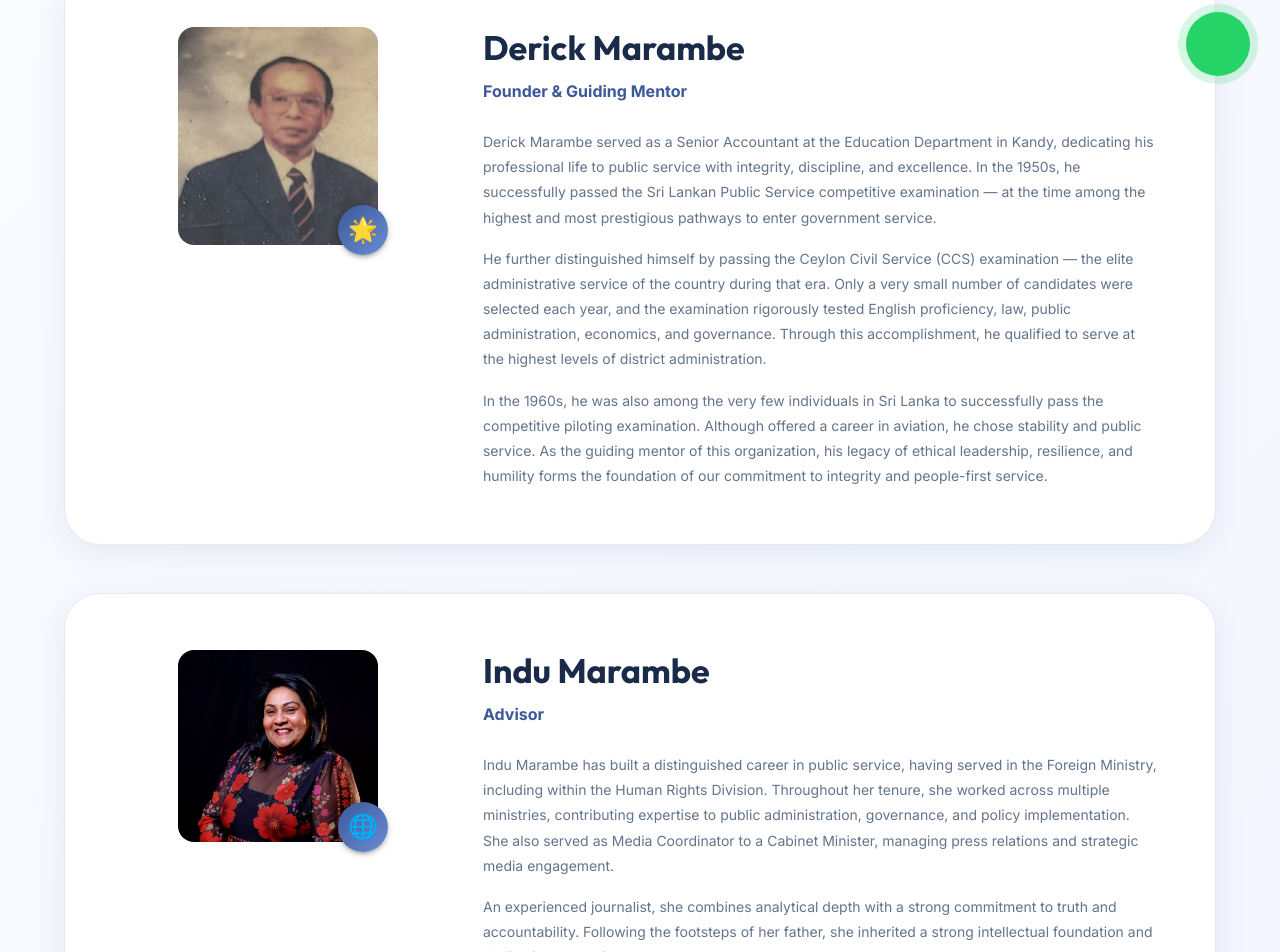
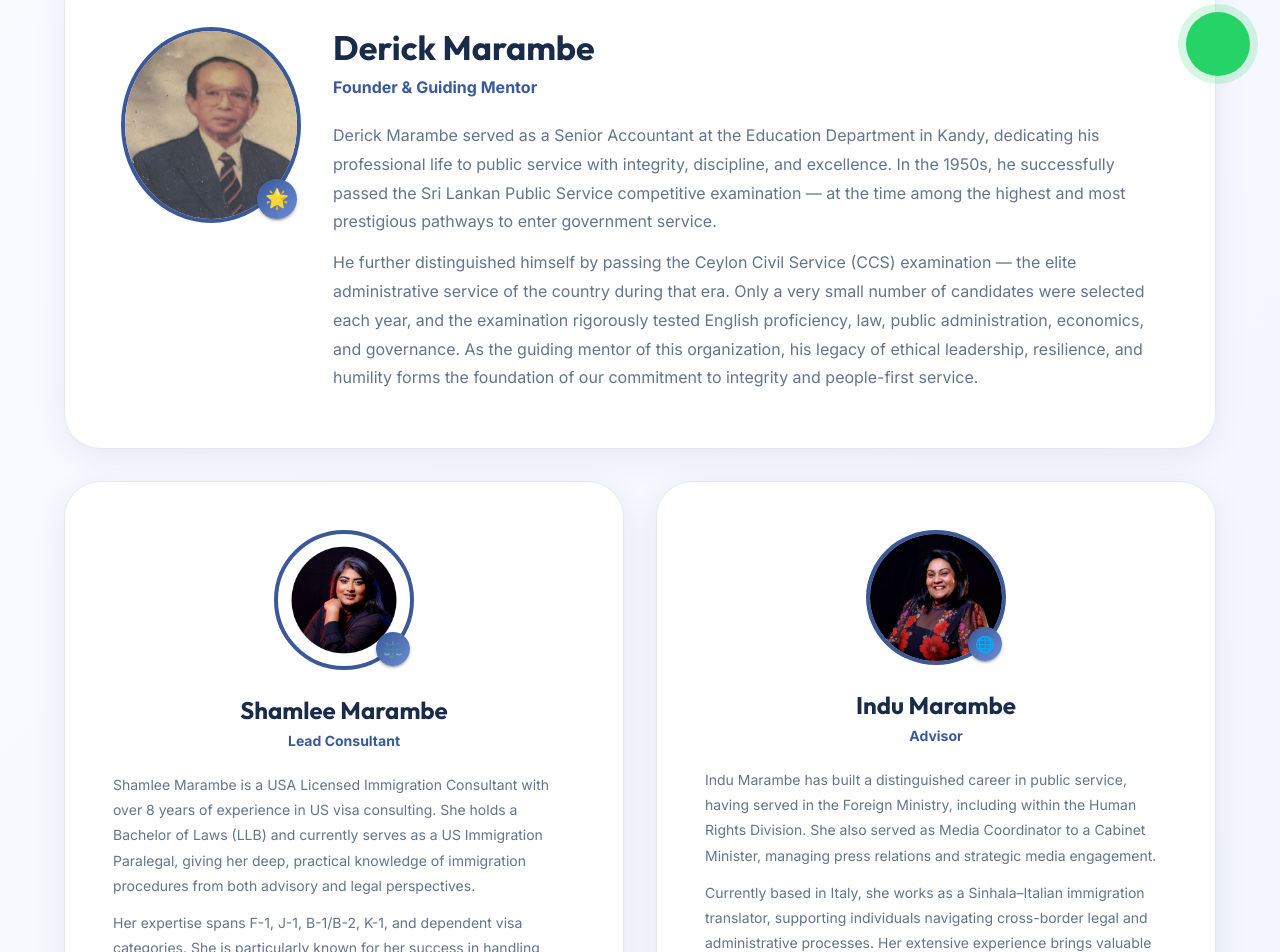
Before and after one commit to Redsniper99/global_cunsulting_visa_hub, a Next.js app: page /about in a window 1280 px wide. Shown: the part 694-1646 px from the top of the page. Built offline with nearby package versions, Linux system fonts and the light colour scheme; no server answers; some icons are missing.

Commit message:
feat: create About page component displaying company information, team, values, and expertise.

```diff
--- a/src/app/about/page.tsx
+++ b/src/app/about/page.tsx
@@ -82,11 +82,11 @@ export default function AboutPage() {
 
             {/* Leadership Section */}
             <Box component="section" sx={{ py: 12, background: 'linear-gradient(135deg, #FAFBFF 0%, #F3F6FF 100%)' }}>
-                <Container>
+                <Container maxWidth="lg">
                     <ScrollAnimation>
                         <Box textAlign="center" mb={8}>
                             <Typography variant="h3" fontWeight="bold" sx={{ mb: 2 }}>
-                                Meet Our <Box component="span" sx={{ color: 'primary.main' }}>Leadership</Box>
+                                Meet Our <Box component="span" sx={{ color: 'primary.main' }}>Team</Box>
                             </Typography>
                             <Typography variant="h6" color="text.secondary" sx={{ fontWeight: 400 }}>
                                 The people behind Global Consulting &amp; Visa Hub
@@ -94,129 +94,144 @@ export default function AboutPage() {
                         </Box>
                     </ScrollAnimation>
 
-                    <Box sx={{ display: 'flex', flexDirection: 'column', gap: 6 }}>
+                    <Grid container spacing={4}>
 
-                        {/* Derick Marambe - Founder */}
+                        {/* ── Row 1: Derick Marambe – full width (Founder) ── */}
+                        <Grid size={{ xs: 12 }}>
+                            <ScrollAnimation delay={0}>
                                 <GlassCard hover={false}>
-                            <Box sx={{ p: { xs: 2, md: 4 } }}>
-                                <Grid container spacing={6} alignItems="flex-start">
-                                    <Grid size={{ xs: 12, md: 4 }} sx={{ display: 'flex', justifyContent: 'center' }}>
-                                        <Box sx={{ position: 'relative' }}>
+                                    <Box sx={{
+                                        p: { xs: 3, md: 4 },
+                                        display: 'flex',
+                                        flexDirection: { xs: 'column', md: 'row' },
+                                        alignItems: { xs: 'center', md: 'flex-start' },
+                                        gap: 4,
+                                    }}>
+                                        {/* Photo */}
+                                        <Box sx={{ flexShrink: 0, position: 'relative' }}>
                                             <Image
                                                 src="/Derick Marambe n.jpg"
                                                 alt="Derick Marambe"
-                                                width={200}
-                                                height={200}
-                                                style={{ borderRadius: 16, objectFit: 'cover' }}
+                                                width={180}
+                                                height={180}
+                                                style={{ borderRadius: '50%', objectFit: 'cover', border: '4px solid #3B5998', display: 'block' }}
                                             />
-                                            <Box
-                                                sx={{
-                                                    position: 'absolute',
-                                                    bottom: -10,
-                                                    right: -10,
-                                                    width: 50,
-                                                    height: 50,
-                                                    borderRadius: '50%',
+                                            <Box sx={{
+                                                position: 'absolute', bottom: 4, right: 4,
+                                                width: 40, height: 40, borderRadius: '50%',
                                                 background: 'linear-gradient(135deg, #3B5998 0%, #6B8DD6 100%)',
-                                                    display: 'flex',
-                                                    alignItems: 'center',
-                                                    justifyContent: 'center',
-                                                    fontSize: '1.5rem',
-                                                    boxShadow: 3
-                                                }}
-                                            >
-                                                🌟
+                                                display: 'flex', alignItems: 'center', justifyContent: 'center',
+                                                fontSize: '1.2rem', boxShadow: 2,
+                                            }}>🌟</Box>
                                         </Box>
-                                        </Box>
-                                    </Grid>
-                                    <Grid size={{ xs: 12, md: 8 }}>
-                                        <Box textAlign={{ xs: 'center', md: 'left' }}>
-                                            <Typography variant="h4" fontWeight="bold" sx={{ mb: 1 }}>
+                                        {/* Bio */}
+                                        <Box sx={{ flex: 1, textAlign: { xs: 'center', md: 'left' } }}>
+                                            <Typography variant="h4" fontWeight="bold" sx={{ mb: 0.5 }}>
                                                 Derick Marambe
                                             </Typography>
-                                            <Typography variant="subtitle1" color="primary" fontWeight="bold" sx={{ mb: 3 }}>
+                                            <Typography variant="subtitle1" color="primary" fontWeight="bold" sx={{ mb: 2.5 }}>
                                                 Founder &amp; Guiding Mentor
                                             </Typography>
-                                            <Box sx={{ color: 'text.secondary', display: 'flex', flexDirection: 'column', gap: 2 }}>
-                                                <Typography variant="body2" lineHeight={1.8}>
+                                            <Box sx={{ color: 'text.secondary', display: 'flex', flexDirection: 'column', gap: 1.5 }}>
+                                                <Typography variant="body1" lineHeight={1.8}>
                                                     Derick Marambe served as a Senior Accountant at the Education Department in Kandy, dedicating his professional life to public service with integrity, discipline, and excellence. In the 1950s, he successfully passed the Sri Lankan Public Service competitive examination — at the time among the highest and most prestigious pathways to enter government service.
                                                 </Typography>
-                                                <Typography variant="body2" lineHeight={1.8}>
-                                                    He further distinguished himself by passing the Ceylon Civil Service (CCS) examination — the elite administrative service of the country during that era. Only a very small number of candidates were selected each year, and the examination rigorously tested English proficiency, law, public administration, economics, and governance. Through this accomplishment, he qualified to serve at the highest levels of district administration.
-                                                </Typography>
-                                                <Typography variant="body2" lineHeight={1.8}>
-                                                    In the 1960s, he was also among the very few individuals in Sri Lanka to successfully pass the competitive piloting examination. Although offered a career in aviation, he chose stability and public service. As the guiding mentor of this organization, his legacy of ethical leadership, resilience, and humility forms the foundation of our commitment to integrity and people-first service.
+                                                <Typography variant="body1" lineHeight={1.8}>
+                                                    He further distinguished himself by passing the Ceylon Civil Service (CCS) examination — the elite administrative service of the country during that era. Only a very small number of candidates were selected each year, and the examination rigorously tested English proficiency, law, public administration, economics, and governance. As the guiding mentor of this organization, his legacy of ethical leadership, resilience, and humility forms the foundation of our commitment to integrity and people-first service.
                                                 </Typography>
                                             </Box>
                                         </Box>
-                                    </Grid>
-                                </Grid>
                                     </Box>
                                 </GlassCard>
+                            </ScrollAnimation>
+                        </Grid>
 
-                        {/* Indu Marambe - Advisor */}
+                        {/* ── Row 2: Shamlee + Indu – equal half-width ── */}
+                        <Grid size={{ xs: 12, md: 6 }}>
+                            <ScrollAnimation delay={0.1}>
                                 <GlassCard hover={false}>
-                            <Box sx={{ p: { xs: 2, md: 4 } }}>
-                                <Grid container spacing={6} alignItems="flex-start">
-                                    <Grid size={{ xs: 12, md: 4 }} sx={{ display: 'flex', justifyContent: 'center' }}>
-                                        <Box sx={{ position: 'relative' }}>
+                                    <Box sx={{ p: 3, display: 'flex', flexDirection: 'column', alignItems: 'center', textAlign: 'center' }}>
+                                        <Box sx={{ position: 'relative', mb: 3 }}>
+                                            <Image
+                                                src="/AboutPic2.png.webp"
+                                                alt="Shamlee Marambe"
+                                                width={140}
+                                                height={140}
+                                                style={{ borderRadius: '50%', objectFit: 'cover', border: '4px solid #3B5998' }}
+                                            />
+                                            <Box sx={{
+                                                position: 'absolute', bottom: 4, right: 4,
+                                                width: 34, height: 34, borderRadius: '50%',
+                                                background: 'linear-gradient(135deg, #3B5998 0%, #6B8DD6 100%)',
+                                                display: 'flex', alignItems: 'center', justifyContent: 'center',
+                                                fontSize: '1rem', boxShadow: 2,
+                                            }}>⚖️</Box>
+                                        </Box>
+                                        <Typography variant="h5" fontWeight="bold" sx={{ mb: 0.5 }}>
+                                            Shamlee Marambe
+                                        </Typography>
+                                        <Typography variant="subtitle2" color="primary" fontWeight="bold" sx={{ mb: 2.5 }}>
+                                            Lead Consultant
+                                        </Typography>
+                                        <Box sx={{ color: 'text.secondary', display: 'flex', flexDirection: 'column', gap: 1.5, textAlign: 'left' }}>
+                                            <Typography variant="body2" lineHeight={1.8}>
+                                                Shamlee Marambe is a USA Licensed Immigration Consultant with over 8 years of experience in US visa consulting. She holds a Bachelor of Laws (LLB) and currently serves as a US Immigration Paralegal, giving her deep, practical knowledge of immigration procedures from both advisory and legal perspectives.
+                                            </Typography>
+                                            <Typography variant="body2" lineHeight={1.8}>
+                                                Her expertise spans F-1, J-1, B-1/B-2, K-1, and dependent visa categories. She is particularly known for her success in handling previously rejected cases, turning difficult situations into successful outcomes through thorough preparation and personalized guidance.
+                                            </Typography>
+                                        </Box>
+                                    </Box>
+                                </GlassCard>
+                            </ScrollAnimation>
+                        </Grid>
+
+                        <Grid size={{ xs: 12, md: 6 }}>
+                            <ScrollAnimation delay={0.2}>
+                                <GlassCard hover={false}>
+                                    <Box sx={{ p: 3, display: 'flex', flexDirection: 'column', alignItems: 'center', textAlign: 'center' }}>
+                                        <Box sx={{ position: 'relative', mb: 3 }}>
                                             <Image
                                                 src="/Indu Marambe.jpg"
                                                 alt="Indu Marambe"
-                                                width={200}
-                                                height={200}
-                                                style={{ borderRadius: 16, objectFit: 'cover' }}
+                                                width={140}
+                                                height={140}
+                                                style={{ borderRadius: '50%', objectFit: 'cover', border: '4px solid #3B5998' }}
                                             />
-                                            <Box
-                                                sx={{
-                                                    position: 'absolute',
-                                                    bottom: -10,
-                                                    right: -10,
-                                                    width: 50,
-                                                    height: 50,
-                                                    borderRadius: '50%',
+                                            <Box sx={{
+                                                position: 'absolute', bottom: 4, right: 4,
+                                                width: 34, height: 34, borderRadius: '50%',
                                                 background: 'linear-gradient(135deg, #3B5998 0%, #6B8DD6 100%)',
-                                                    display: 'flex',
-                                                    alignItems: 'center',
-                                                    justifyContent: 'center',
-                                                    fontSize: '1.5rem',
-                                                    boxShadow: 3
-                                                }}
-                                            >
-                                                🌐
+                                                display: 'flex', alignItems: 'center', justifyContent: 'center',
+                                                fontSize: '1rem', boxShadow: 2,
+                                            }}>🌐</Box>
                                         </Box>
-                                        </Box>
-                                    </Grid>
-                                    <Grid size={{ xs: 12, md: 8 }}>
-                                        <Box textAlign={{ xs: 'center', md: 'left' }}>
-                                            <Typography variant="h4" fontWeight="bold" sx={{ mb: 1 }}>
+                                        <Typography variant="h5" fontWeight="bold" sx={{ mb: 0.5 }}>
                                             Indu Marambe
                                         </Typography>
-                                            <Typography variant="subtitle1" color="primary" fontWeight="bold" sx={{ mb: 3 }}>
+                                        <Typography variant="subtitle2" color="primary" fontWeight="bold" sx={{ mb: 2.5 }}>
                                             Advisor
                                         </Typography>
-                                            <Box sx={{ color: 'text.secondary', display: 'flex', flexDirection: 'column', gap: 2 }}>
+                                        <Box sx={{ color: 'text.secondary', display: 'flex', flexDirection: 'column', gap: 1.5, textAlign: 'left' }}>
                                             <Typography variant="body2" lineHeight={1.8}>
-                                                    Indu Marambe has built a distinguished career in public service, having served in the Foreign Ministry, including within the Human Rights Division. Throughout her tenure, she worked across multiple ministries, contributing expertise to public administration, governance, and policy implementation. She also served as Media Coordinator to a Cabinet Minister, managing press relations and strategic media engagement.
+                                                Indu Marambe has built a distinguished career in public service, having served in the Foreign Ministry, including within the Human Rights Division. She also served as Media Coordinator to a Cabinet Minister, managing press relations and strategic media engagement.
                                             </Typography>
                                             <Typography variant="body2" lineHeight={1.8}>
-                                                    An experienced journalist, she combines analytical depth with a strong commitment to truth and accountability. Following the footsteps of her father, she inherited a strong intellectual foundation and dedication to service.
-                                                </Typography>
-                                                <Typography variant="body2" lineHeight={1.8}>
-                                                    Currently based in Italy, she continues her professional journey in immigration as a Sinhala–Italian translator, supporting individuals navigating cross-border legal and administrative processes. Her extensive experience across government service, human rights, and immigration brings valuable international perspective and credibility to the organization.
+                                                Currently based in Italy, she works as a Sinhala–Italian immigration translator, supporting individuals navigating cross-border legal and administrative processes. Her extensive experience brings valuable international perspective to the organization.
                                             </Typography>
                                         </Box>
                                     </Box>
+                                </GlassCard>
+                            </ScrollAnimation>
                         </Grid>
+
                     </Grid>
-                            </Box>
-                        </GlassCard>
 
-                    </Box>
                 </Container>
             </Box>
 
             {/* Company Story Section */}
+
             <Box component="section" sx={{ py: 12 }}>
                 <Container>
                     <Grid container spacing={8} alignItems="center">
```
Lines whose indentation alone changed are shown as unchanged.
